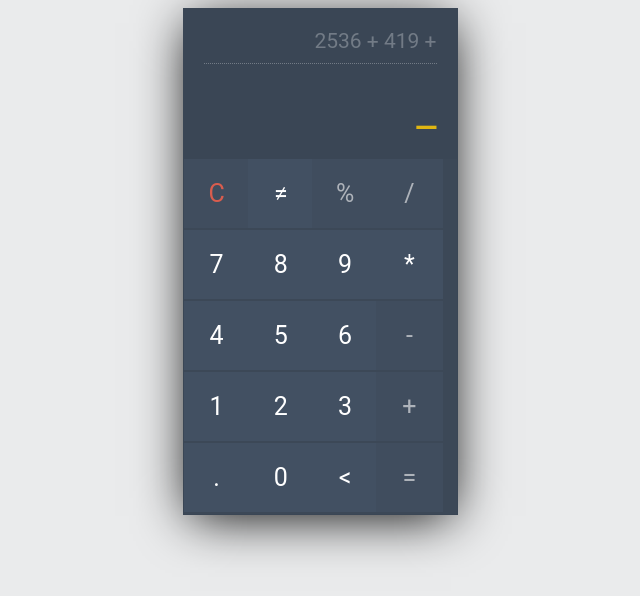
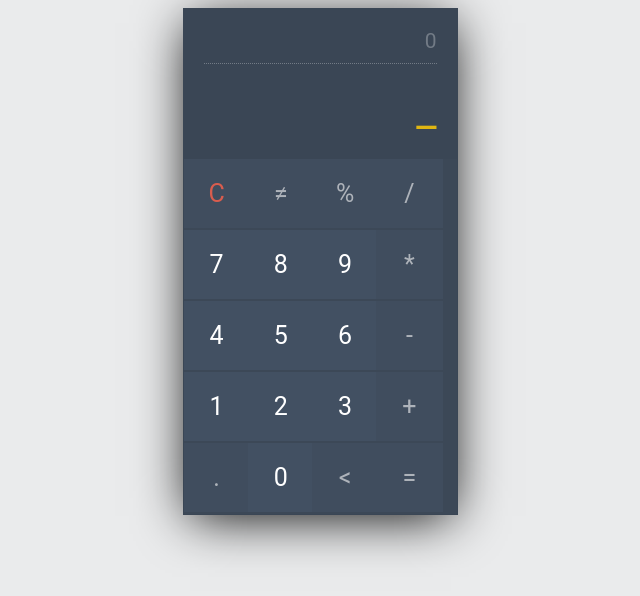
Before and after one commit to fabriciovd/reactCalc, a React (Vite) app: page / in a window 1280 px wide. Shown: the top 596 px of the page, without its empty margins (320-960 px from the left). Built offline with nearby package versions, Linux system fonts and the light colour scheme.

Commit message:
Added delete character from the screen input

```diff
--- a/src/components/ButtonRow.jsx
+++ b/src/components/ButtonRow.jsx
@@ -5,19 +5,20 @@ export default function ButtonRow(props) {
     //if button is number className is "button"
     //if button is operator className is button l
     // console.log(typeof props.onClick);
+    let symbolsArr = ['1234567890','.+-*//','C','=','<']
   return(
     <div className='calc-button-row'>
         {props.buttons.split("").map((button, index) => {
-            if(button ==="C"){
-
+            if(button ===symbolsArr[2]){
                 return <Button key={index} name={button} className="button c" clickMe={props.clear} />;
-            }else if(button !=="C" && button !=="%" && button !=="/" && button !=="x" && button !=="-" && button !=="+" && button !=="="){
+            }else if(symbolsArr[0].includes(button)){
                 return <Button key={index} name={button} className="button" clickMe={props.onClick} />;
-
-            }else if(button === "="){
+            }else if(button === symbolsArr[3]){
                 return <Button key={index} name={button} className="button l" clickMe={(props.calc)}/>;
             }
-            else{
+            else if(button === "<"){
+                return <Button key={index} name={button} className="button l" clickMe={(props.delete)}/>;
+            }else{
                 return <Button key={index} name={button} className="button l" clickMe={(props.onClick)}/>;
             }
         })}
--- a/src/components/CalcBody.jsx
+++ b/src/components/CalcBody.jsx
@@ -8,8 +8,9 @@ export default function CalcBody(props) {
 
   let textScreen = "0";
 
-  function click(parameters) {
-    console.log("Clicked");
+  function deleteChar(parameters) {
+	setScreenText(screenText.substring(0,screenText.length-1))
+	console.log(screenText.substring(0,screenText.length-1));
   }
 
   const updateDisplay = (text) => {
@@ -22,42 +23,41 @@ export default function CalcBody(props) {
     setScreenText(textScreen);
   };
   const calculateEval = ()=> {
-	setScreenText(eval(screenText));
-	console.log(eval(screenText));
+	let calc = eval(screenText)
+	textScreen = calc;
+	setScreenText(calc);
+	console.log(calc);
   }
 
   return (
     <div className="calc-body">
-      <CalcScreen text={screenText} />
+      <CalcScreen text={screenText} history={textScreen} />
       <ButtonRow
         buttons={butonsArray[0]}
         onClick={updateDisplay}
         clear={clearScreen}
-		calc={calculateEval}
       />
       <ButtonRow
         buttons={butonsArray[1]}
         onClick={updateDisplay}
         clear={clearScreen}
-		calc={calculateEval}
       />
       <ButtonRow
         buttons={butonsArray[2]}
         onClick={updateDisplay}
         clear={clearScreen}
-		calc={calculateEval}
       />
       <ButtonRow
         buttons={butonsArray[3]}
         onClick={updateDisplay}
         clear={clearScreen}
-		calc={calculateEval}
       />
       <ButtonRow
         buttons={butonsArray[4]}
         onClick={updateDisplay}
         clear={clearScreen}
 		calc={calculateEval}
+		delete={deleteChar}
       />
       {/* <button onClick={()=>{updateDisplay("Text")}} >Click me</button> */}
     </div>
--- a/src/components/CalcScreen.jsx
+++ b/src/components/CalcScreen.jsx
@@ -1,7 +1,7 @@
 export default function CalcScreen(props) {
   return (
     <div className="calc-screen">
-      <div className="calc-operation">2536 + 419 + </div>
+      <div className="calc-operation">{props.history} </div>
       <div className="calc-typed">
         {props.text}<span className="blink-me">_</span>
       </div>
```
